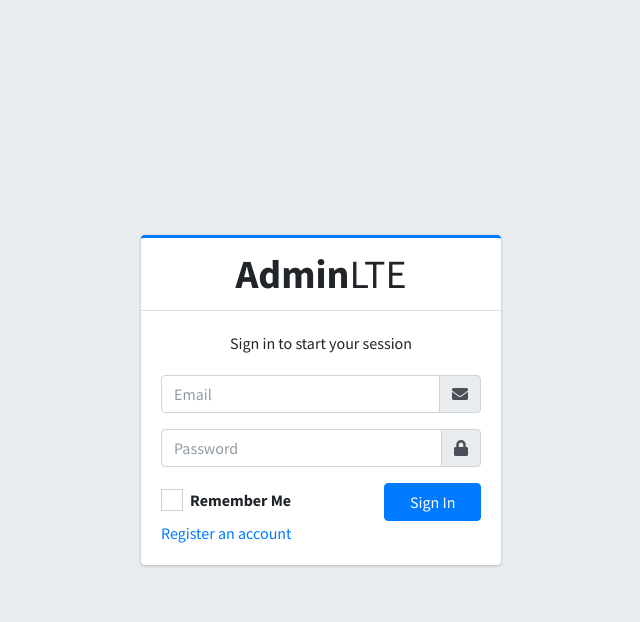
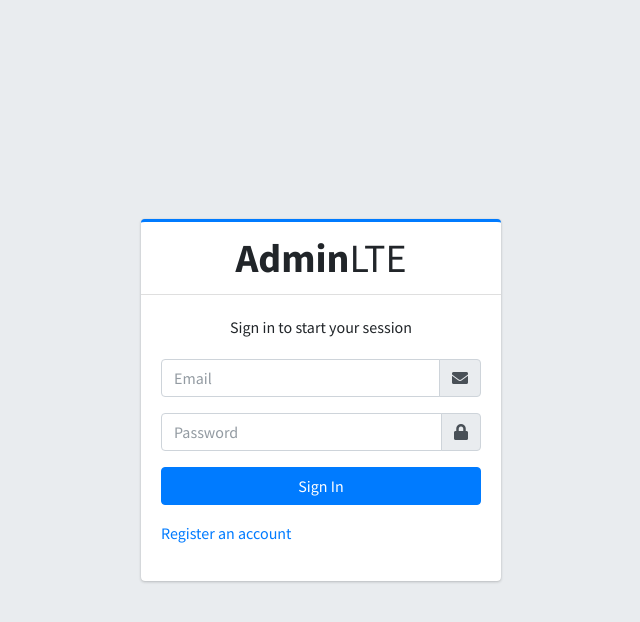
Before and after one commit to jupitvq/tugaspribadi-php, a CodeIgniter 4 app: template app/Views/login.php in a window 1280 px wide. Shown: the top 622 px of the page, without its empty margins (319-959 px from the left). Run offline with PHP 8.4 and a stand-in for CodeIgniter, Linux system fonts and the light colour scheme; the template is opened without the code that fills it, so the values that code supplies are empty; some libraries are stand-ins or nearby versions.

Commit message:
Little patch

```diff
--- a/app/Views/login.php
+++ b/app/Views/login.php
@@ -58,16 +58,8 @@
           </div>
         </div>
         <div class="row">
-          <div class="col-8">
-            <div class="icheck-primary">
-              <input type="checkbox" id="remember">
-              <label for="remember">
-                Remember Me
-              </label>
-            </div>
-          </div>
           <!-- /.col -->
-          <div class="col-4">
+          <div class="col-12">
             <button type="submit" class="btn btn-primary btn-block">Sign In</button>
           </div>
           <!-- /.col -->
@@ -75,6 +67,7 @@
       </form>
 
       <p class="mb-0">
+        <p></p>
         <a href="/register" class="text-center">Register an account</a>
       </p>
     </div>
```
Also changed, not shown: app/Views/employees/employees-list.php (+8 -0 lines).
